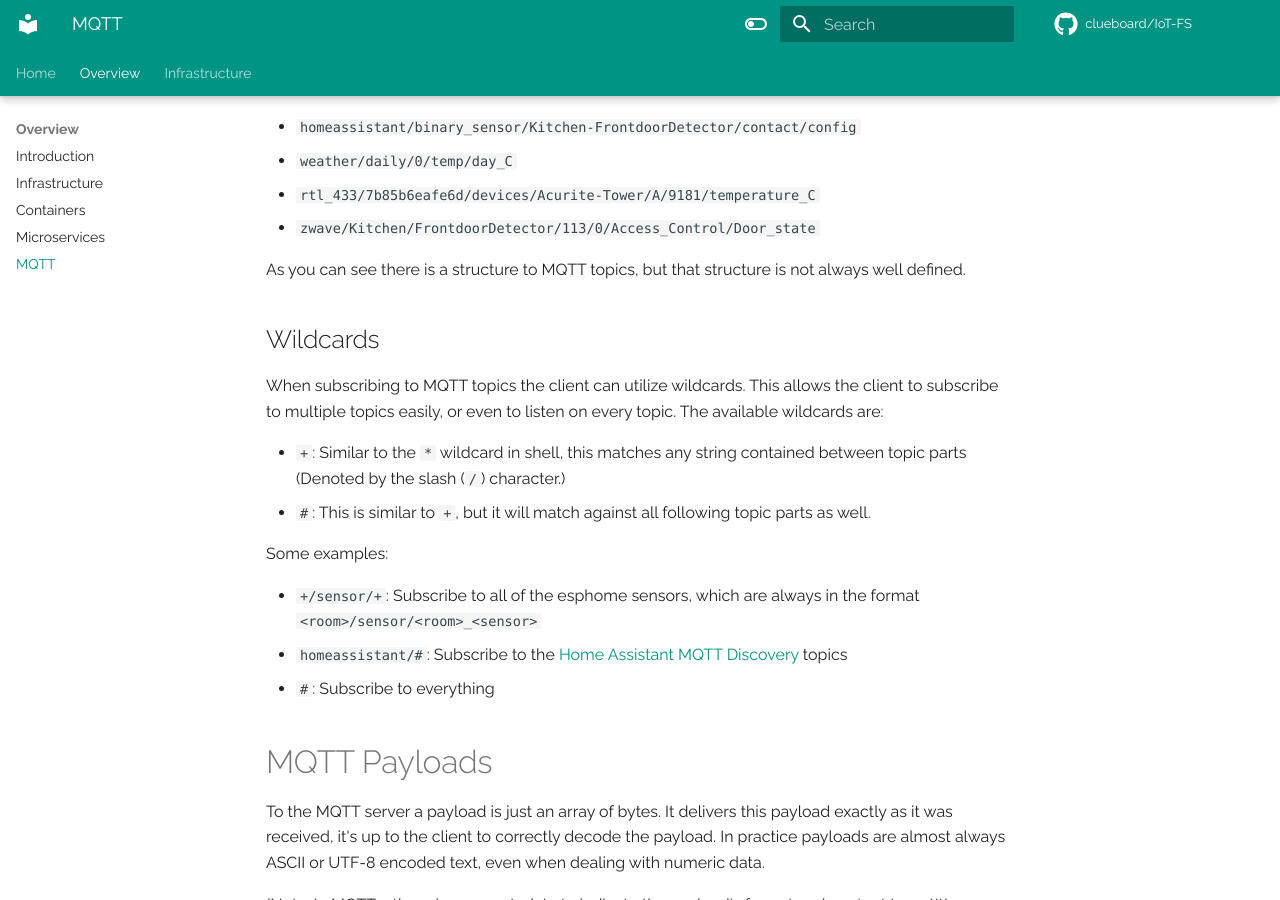
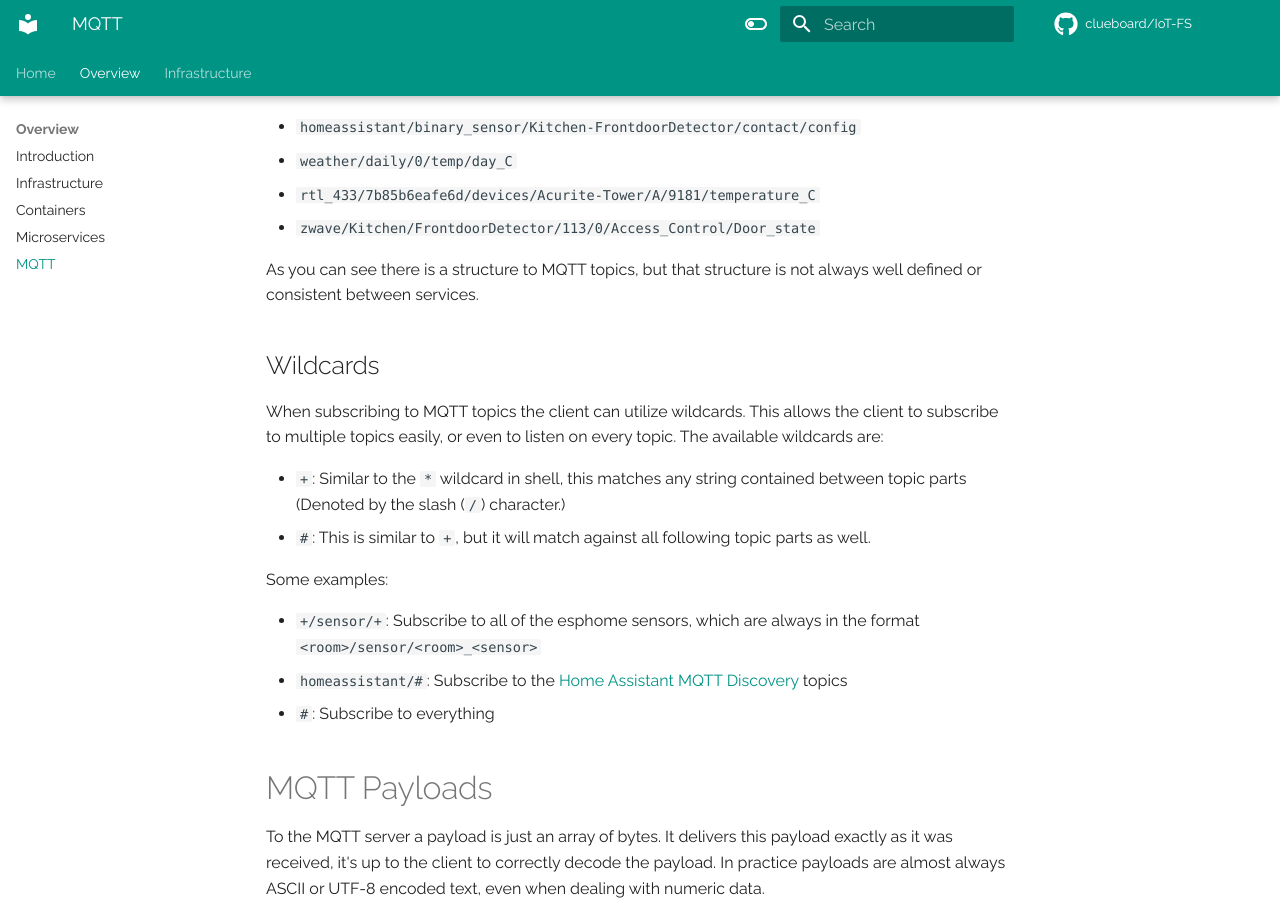
Before and after one commit to clueboard/IoT-FS, an MkDocs documentation site: the page built from docs/overview/mqtt.md, in a window 1280 px wide and 900 px high, scrolled down 870 px. Built offline with MkDocs 1.6.1 and Material for MkDocs 9.7.7, drawn with Linux system fonts in a browser that asks for light colours; some web fonts are replaced; comment, search, counter and statistics services are not loaded; the version menu is left out.

Commit message:
Update mqtt.md

```diff
--- a/docs/overview/mqtt.md
+++ b/docs/overview/mqtt.md
@@ -15,7 +15,7 @@ The topic is how the MQTT server routes messages. Clients subscribe to one or mo
 * `rtl_433/7b85b6eafe6d/devices/Acurite-Tower/A/9181/temperature_C`
 * `zwave/Kitchen/FrontdoorDetector/113/0/Access_Control/Door_state`
 
-As you can see there is a structure to MQTT topics, but that structure is not always well defined.
+As you can see there is a structure to MQTT topics, but that structure is not always well defined or consistent between services.
 
 ## Wildcards
 
```
